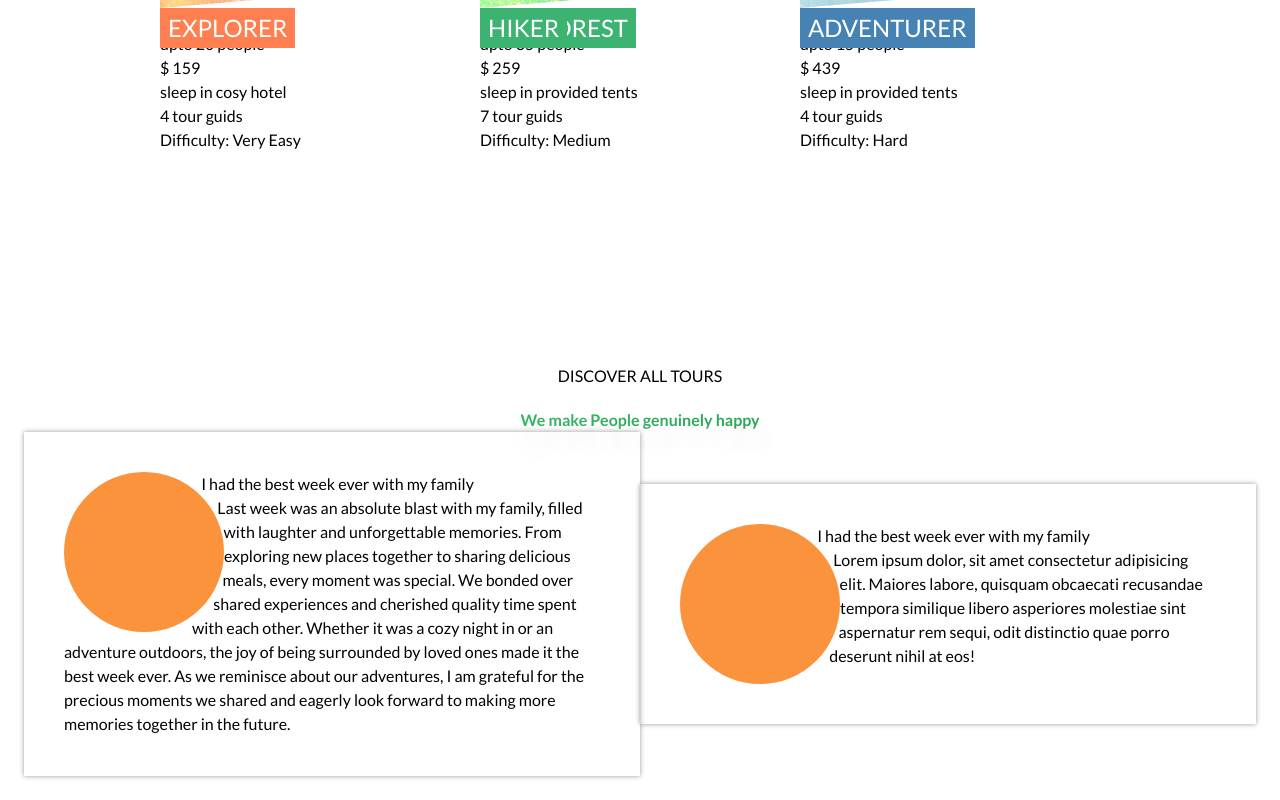
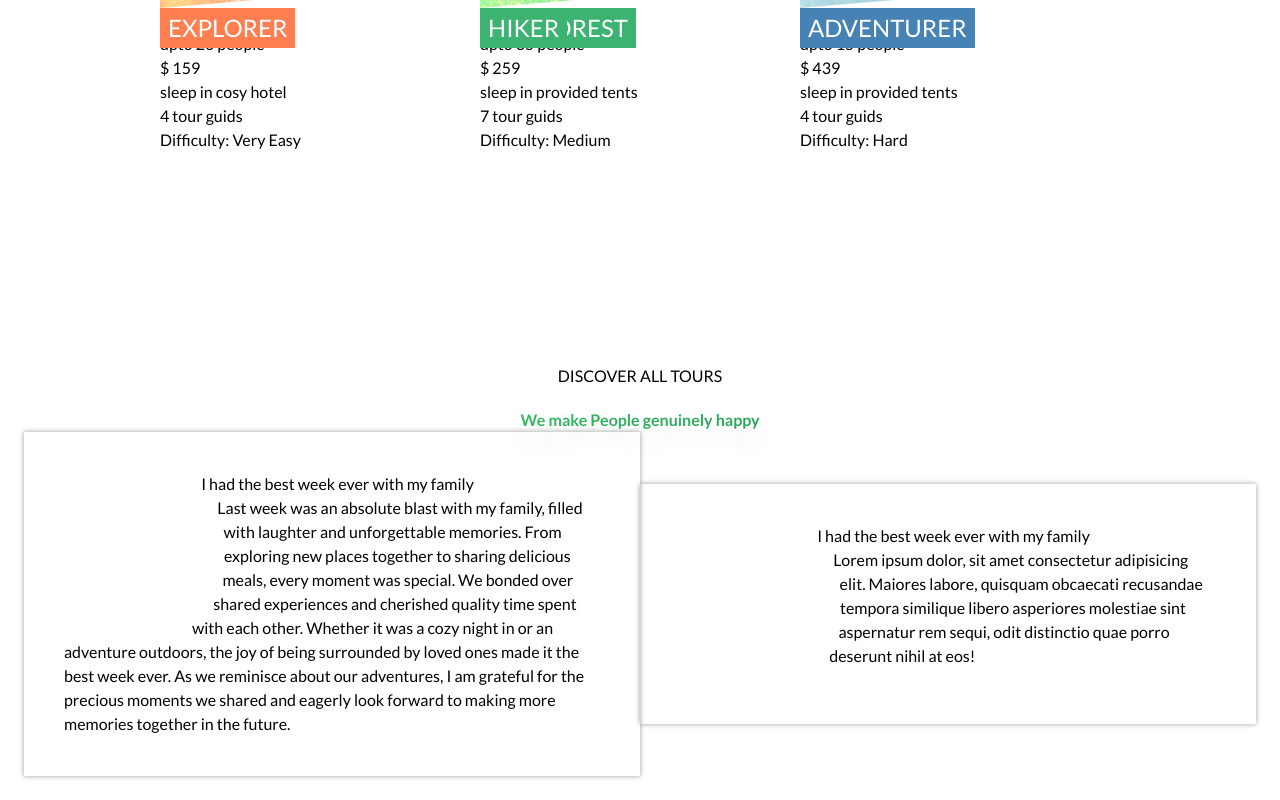
Before and after one commit to OmBharti999/pro, a Next.js app: page / in a window 1280 px wide. Shown: the part 2346-3146 px from the top of the page. Built offline with nearby package versions, Linux system fonts and the light colour scheme.

Commit message:
removed bg color

```diff
--- a/app/_component/card/index.css
+++ b/app/_component/card/index.css
@@ -52,7 +52,7 @@
 }
 
 .stories-shape {
-  @apply w-40 h-40 float-left  bg-orange-400;
+  @apply w-40 h-40 float-left;
   shape-outside: circle(50% at 50% 50%);
   clip-path: circle(50% at 50% 50%);
 }
```
